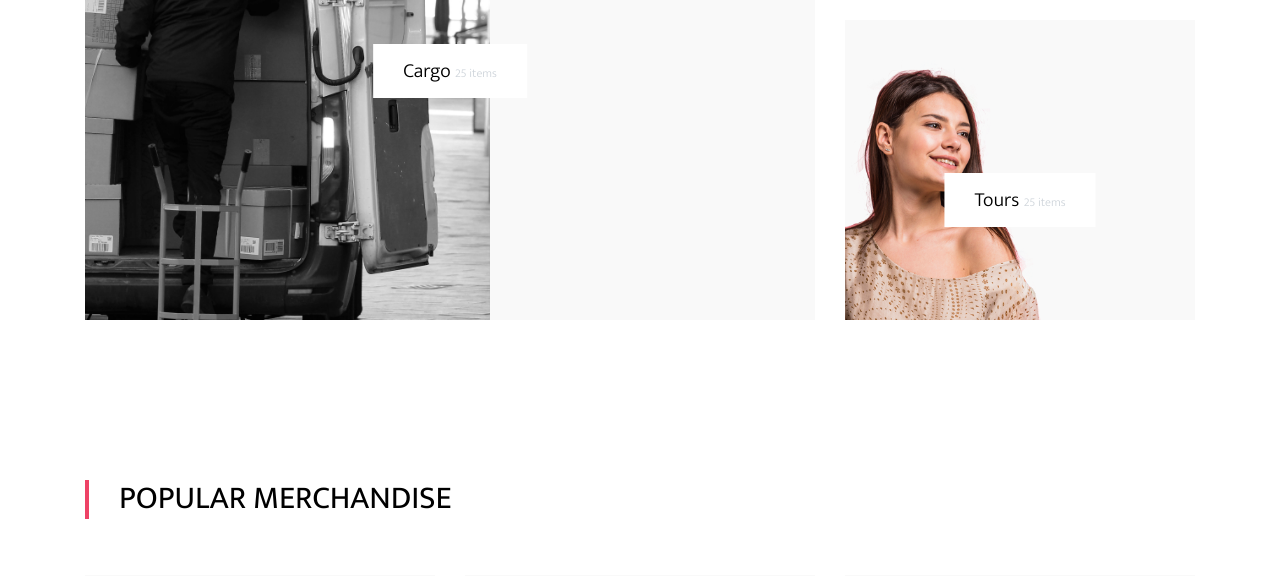
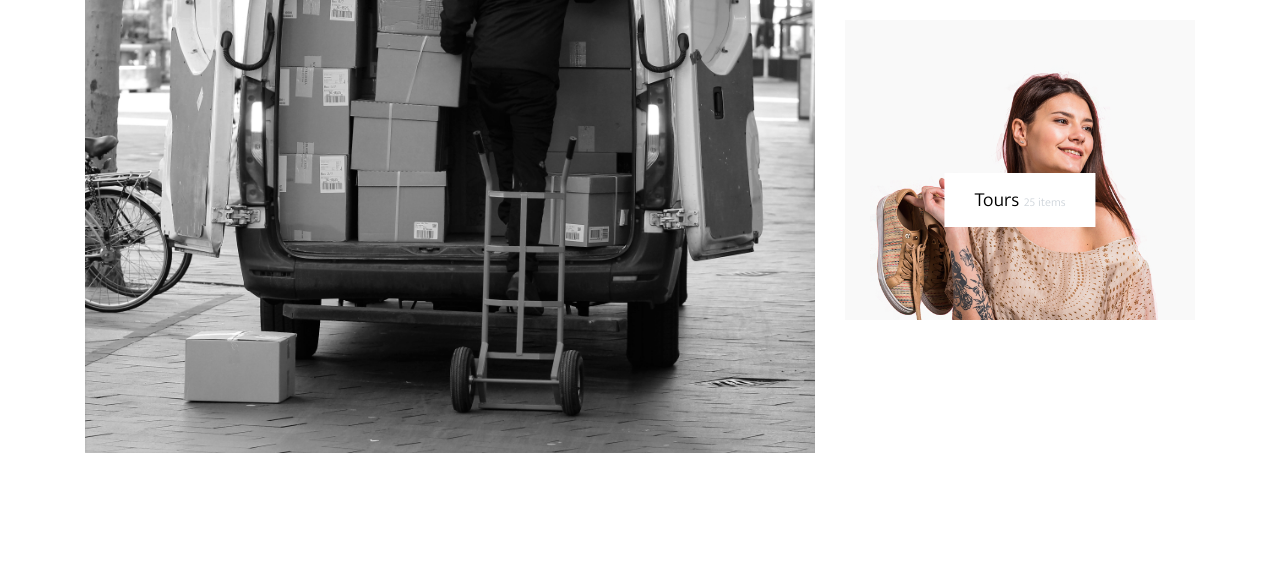
Before and after one commit to ANkanja/afrocreed, a Django app: page / in a window 1280 px wide. Shown: the part 1224-1800 px from the top of the page. Run offline with Django 5.2, Linux system fonts and the light colour scheme; data comes from the database, SQL or seed files in the repository; some libraries are stand-ins or nearby versions; some web fonts are replaced.

Commit message:
Updated home and css

```diff
--- a/static/css/style.css
+++ b/static/css/style.css
@@ -914,14 +914,14 @@ a {
     height: 400px;
     padding: 40px; }
   .product-item img {
-    /* left: 50%; */
-    /* top: 15%; */
+    left: 50%;
+    top: 15%;
     -webkit-transform: translateX(-50%);
     -ms-transform: translateX(-50%);
     transform: translateX(-50%);
     -o-object-fit: cover;
     object-fit: cover;
-    /* max-width: 300px; */
+    max-width: 300px;
     position: absolute; }
 
 .item-entry .product-item {
--- a/store/templates/home.html
+++ b/store/templates/home.html
@@ -33,7 +33,7 @@ Home | Afrocreed
     </div>
     <div class="row align-items-stretch">
       <div class="col-lg-8">
-        <div class="product-item sm-height full-height bg-gray">
+        <div class="sm-height full-height bg-gray">
           <a href="{% url 'cargo' %}" class="product-category">Cargo <span>25 items</span></a>
           <img src="{% static 'images/cargo.jpg' %}" alt="Image" class="img-fluid">
         </div>
```
